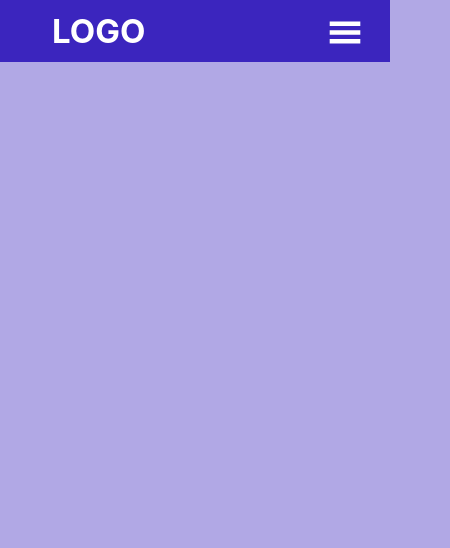
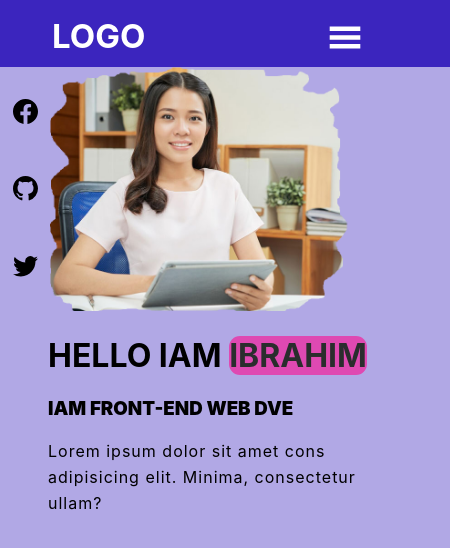
Before and after one commit to ibrahim-koraikir1/Portfolio-Website, a React (Create React App) app: page / in a window 390 px wide. Shown: the top 548 px of the page, 450 px wide, since content can reach past the window. Built offline with nearby package versions, Linux system fonts and the light colour scheme.

Commit message:
add home pag

```diff
--- a/src/App.js
+++ b/src/App.js
@@ -1,12 +1,13 @@
 import logo from './logo.svg';
 import './App.css';
 import Nav from './componets/nav/Nav';
-
+import Home from './componets/nav/home/Home';
 function App() {
   return (
     <div className="App">
 
       <Nav/>
+     <Home/>
     </div>
   );
 }
--- a/src/componets/nav/home/Home.js
+++ b/src/componets/nav/home/Home.js
@@ -1,13 +1,27 @@
 import React from 'react'
+import {BsFacebook ,BsGithub , BsTwitter} from "react-icons/bs"
+import "./home.css"
+import img from "../../../11.png"
 
 export default function Home() {
+
   return (
     <div className='home'>
      <div className='icon'>
+       <a><BsFacebook size={25}/></a>
+       <a><BsGithub size={25}/></a>
+       <a>< BsTwitter size={25}/></a>
+     </div>
+     <div className='img'>
+        <img src={img}/>
+     </div>
+     <div className='about'>
+      <h1> hello iam <span>ibrahim</span> </h1>
+      <h3> iam front-end web dve</h3>
 
-     </div>
-     <div className='about'></div>
-     <div className='img'></div>
+      <p>Lorem ipsum dolor sit amet cons <br/> adipisicing elit. Minima, consectetur <br/> ullam?</p>
+            <button class="btn">Contact Me</button>
+      </div>
     </div>
   )
 }
--- a/src/componets/nav/home/home.css
+++ b/src/componets/nav/home/home.css
@@ -0,0 +1,72 @@
+.home{
+    display: grid;
+    grid-template-columns: 0.2fr 1fr 1fr;
+    position: relative;
+    width: 100%;
+    max-width: 90%;
+
+    align-items: center;
+
+
+
+}
+.img{
+    order: 3;
+
+
+}
+.img img{
+    width: 100%;
+}
+.icon{
+    display: flex;
+    flex-direction: column;
+    gap: 3rem;
+
+    cursor: pointer;
+}
+
+.about{
+
+    margin-right: 40px;
+
+    width: 100%;
+    text-align: left;
+    padding-left: 3rem;
+    overflow: hidden;
+}
+.about h1 {
+   text-transform: uppercase;
+   letter-spacing: normal;
+
+}
+.about h1 span{
+    background-color: rgb(223, 73, 178);
+    color: rgb(42, 45, 45);
+    border-radius: 11px ;
+    top: -33px;
+}
+.about h3{
+    text-transform: uppercase;
+    font-weight: 900;
+}
+.about p {
+    letter-spacing: 1px;
+    line-height: 26px;
+    padding-bottom: 2rem;
+}
+
+@media (max-width: 768px) {
+    .home{
+       grid-template-columns:  0.5fr 3fr;
+    }
+    .img{
+        order: initial;
+    }
+    .img img{
+        width: 100%;
+    }
+    .about{
+        grid-column: 1/3;
+    }
+}
--- a/src/componets/nav/nav.css
+++ b/src/componets/nav/nav.css
@@ -45,17 +45,20 @@
 @media (max-width: 768px) {
      .nav{
         align-items: start;
+        width: 100%;
+        padding-top: 16px;
      }
     .menu{
         width:50px;
         display:  block ;
         background: blue;
         position: absolute;
-        top:15px ;
+        top:20px ;
         right:20px ;
         font-sizes: 22px;
         height: 35px;
         background: transparent;
+        z-index: 22;
     }
     .ul{
         display: flex;
@@ -64,15 +67,18 @@
         position: absolute;
         left: -3345px ;
         translate: all .5s ;
+        width: 100%;
     }
 
     .ul.add{
         transition: all 0.6s ease;
         justify-content: center;
         margin-top:50px ;
-        width: 100%;
+        width: 117%;
         left: 0;
+        right: 0;
         background-color: #3b25be;
+        z-index: 444;
     }
 
     .btn{display:none}
```
Also changed, not shown: src/11.png (added).
